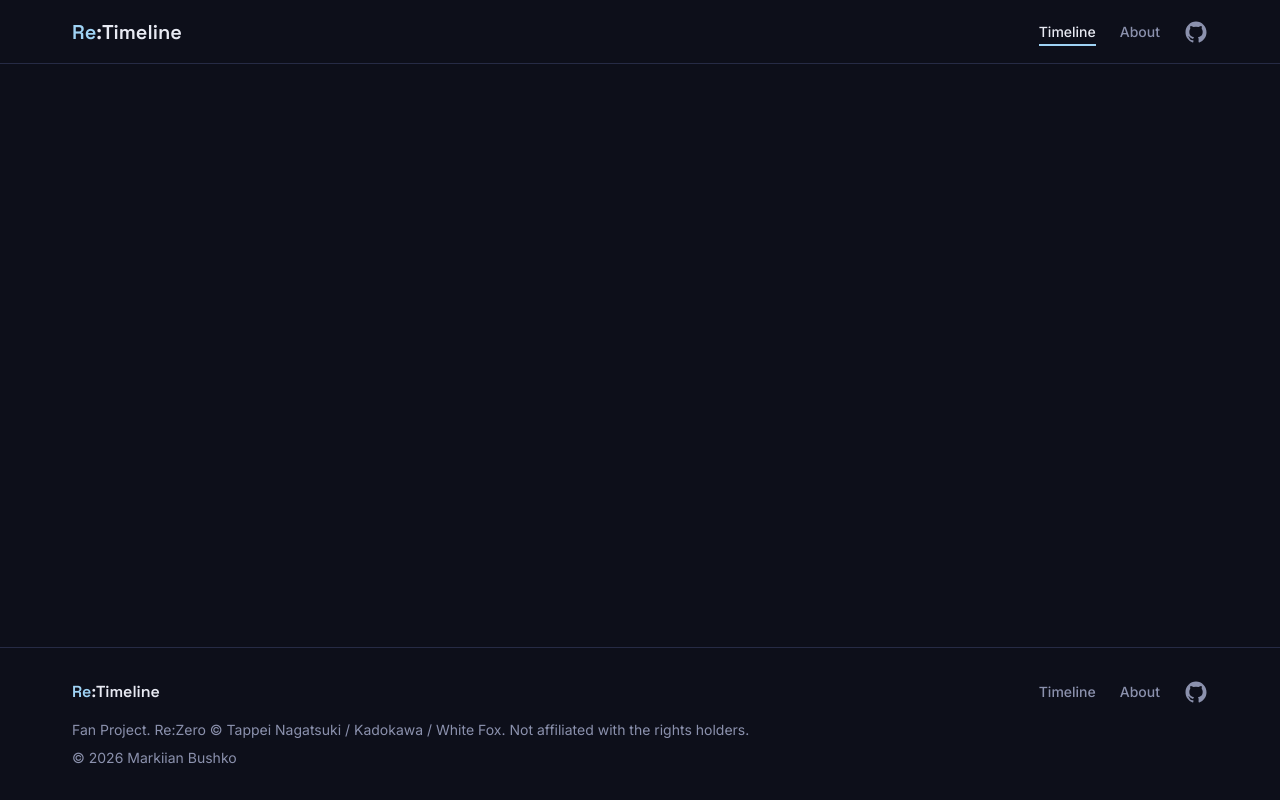
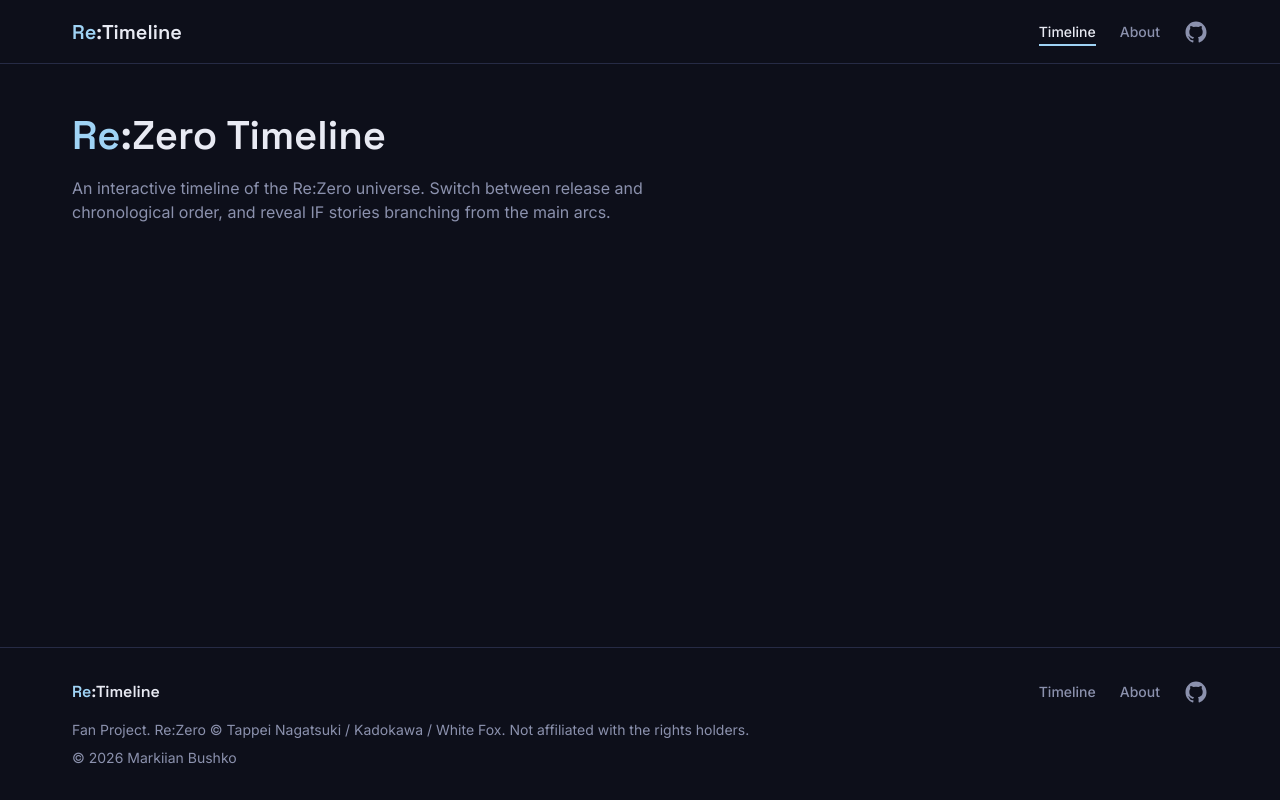
Before and after one commit to Atsui04/re-timeline, a React (Vite) app: page / in a window 1280 px wide. Built offline with nearby package versions, Linux system fonts and the light colour scheme.

Commit message:
feat: add TimelineIntro to the timeline page

```diff
--- /dev/null
+++ b/src/components/TimelineIntro.tsx
@@ -0,0 +1,16 @@
+function TimelineIntro() {
+  return (
+    <div className="flex flex-col gap-4">
+      <h1 className="text-heading-main">
+        <span className="text-accent">Re</span>:Zero Timeline
+      </h1>
+      <p className="text-body text-fg-muted w-160">
+        An interactive timeline of the Re:Zero universe. Switch between release
+        and chronological order, and reveal IF stories branching from the main
+        arcs.
+      </p>
+    </div>
+  );
+}
+
+export default TimelineIntro;
--- a/src/pages/TimelinePage.tsx
+++ b/src/pages/TimelinePage.tsx
@@ -1,5 +1,11 @@
+import TimelineIntro from "../components/TimelineIntro";
+
 function TimelinePage() {
-  return <div></div>;
+  return (
+    <div>
+      <TimelineIntro />
+    </div>
+  );
 }
 
 export default TimelinePage;
```
